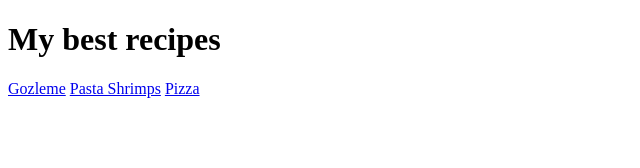
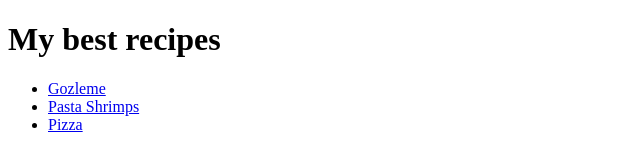
Before and after one commit to bindaar/Pshem_recipes, a plain HTML site: page index.html in a window 1280 px wide. Shown: the whole page, without its empty margins (0-640 px from the left). Drawn offline with Linux system fonts and the light colour scheme.

Commit message:
Made in index.html unordered list with recipes.

```diff
--- a/index.html
+++ b/index.html
@@ -9,9 +9,11 @@
 
     <h1> My best recipes </h1>
 
-    <a href="./recipes/gozleme.html" target="_blank" rel="noopener noreferrer"> Gozleme</a>
-    <a href="./recipes/pasta_shrimps.html" target="_blank" rel="noopener noreferrer"> Pasta Shrimps</a>
-    <a href="./recipes/pizza.html" target="_blank" rel="noopener noreferrer"> Pizza</a>
+    <ul>
+        <li><a href="./recipes/gozleme.html" target="_blank" rel="noopener noreferrer"> Gozleme</a></li>
+        <li><a href="./recipes/pasta_shrimps.html" target="_blank" rel="noopener noreferrer"> Pasta Shrimps</a></li>
+        <li><a href="./recipes/pizza.html" target="_blank" rel="noopener noreferrer"> Pizza</a></li>
+    </ul>
 
 </body>
 </html>
```
